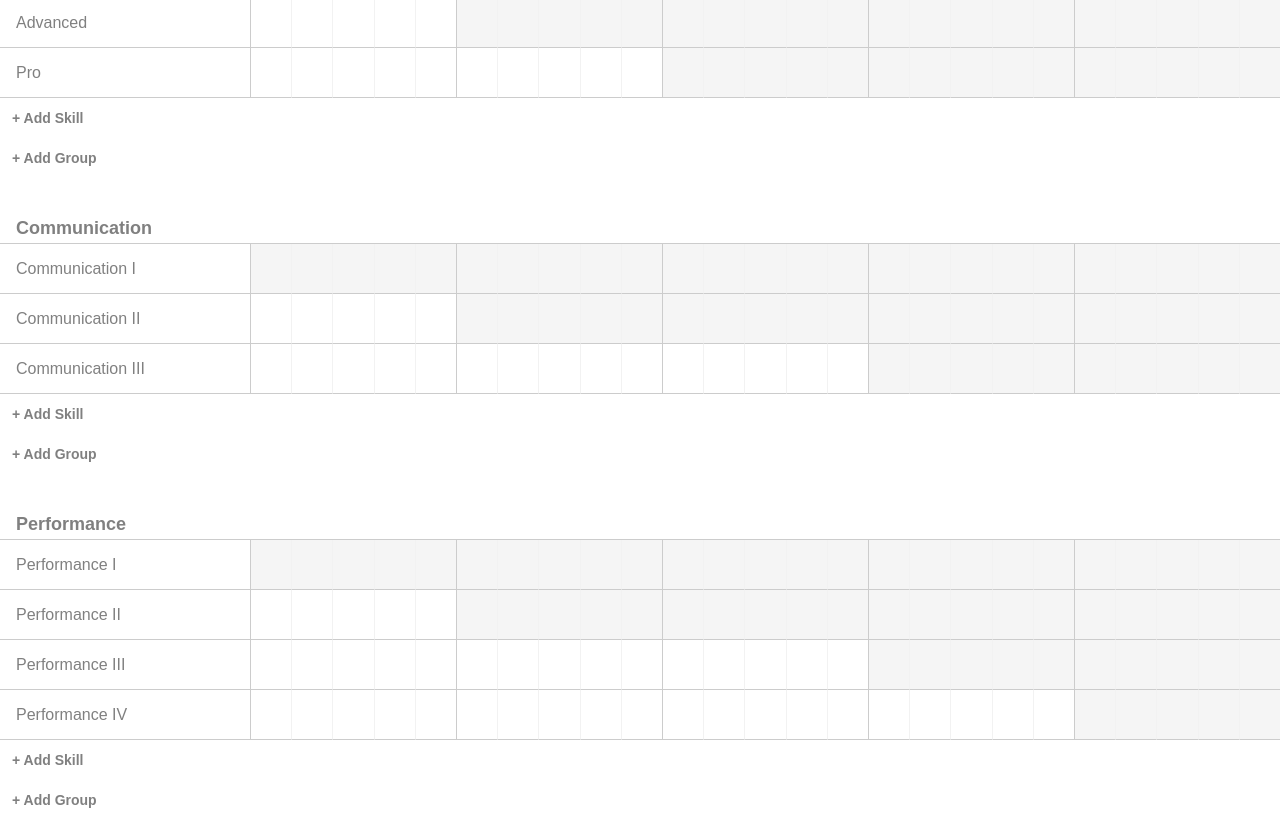
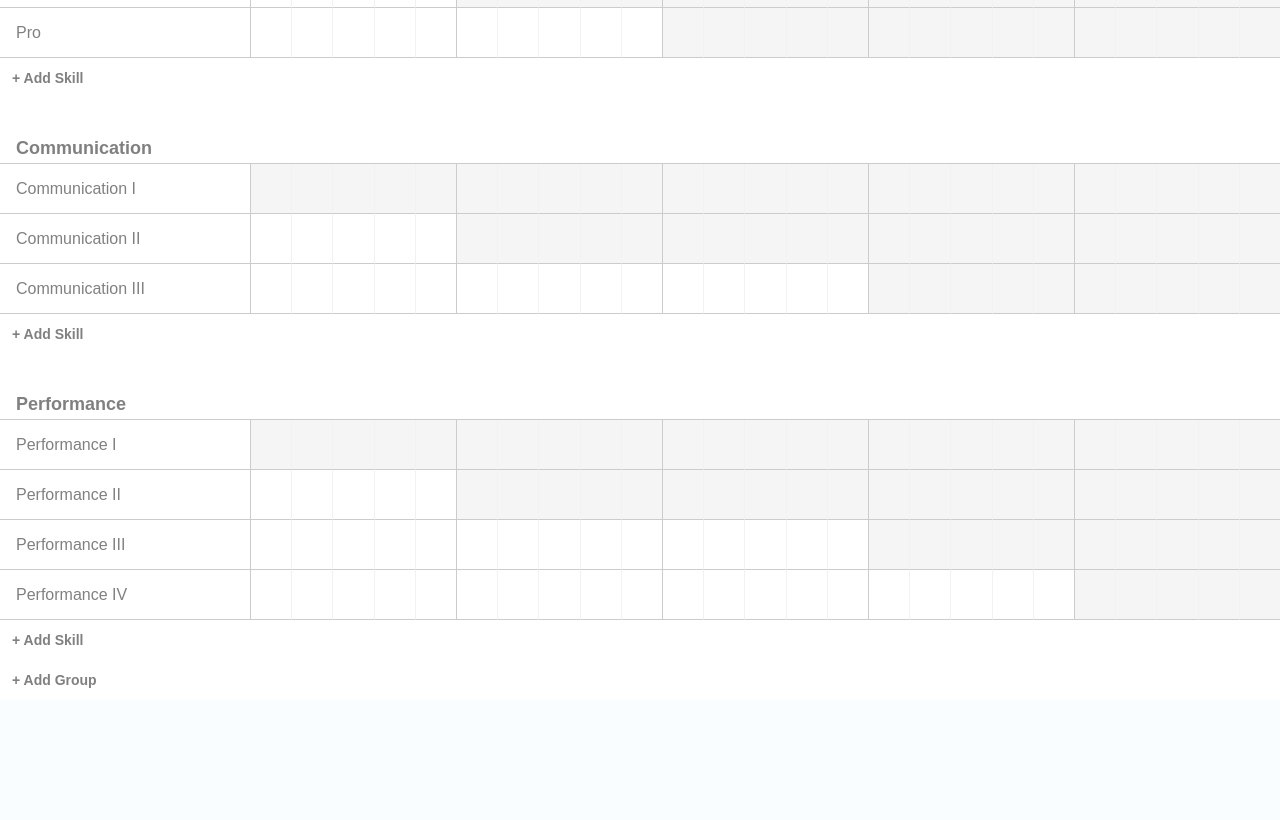
Before and after one commit to blaudev/Path, an Angular app: page / in a window 1280 px wide. Shown: the part 860-1680 px from the top of the page. After the commit the page ends 1560 px from the top, so only its background shows below. Built offline with nearby package versions, Linux system fonts and the light colour scheme.

Commit message:
Add Group

```diff
--- a/src/app/components/grid/grid.component.css
+++ b/src/app/components/grid/grid.component.css
@@ -3,3 +3,15 @@
   color: hsl(0, 0%, 50%);
   box-shadow: 0 3px 5px hsl(0, 0%, 90%);
 }
+
+.add {
+  grid-column: span 16;
+  height: 40px;
+  display: flex;
+  align-items: center;
+  padding: 8px 12px;
+  color: hsl(0, 0%, 50%);
+  font-weight: bold;
+  font-size: 14px;
+  cursor: pointer;
+}
--- a/src/app/components/grid/grid.component.html
+++ b/src/app/components/grid/grid.component.html
@@ -99,4 +99,6 @@
     },
   ]"
   ></app-skill-group>
+
+  <div class="add">+ Add Group</div>
 </div>
--- a/src/app/components/skill-group/skill-group.component.html
+++ b/src/app/components/skill-group/skill-group.component.html
@@ -12,6 +12,4 @@
   } }
 
   <div class="add">+ Add Skill</div>
-
-  <div class="add">+ Add Group</div>
 </div>
```
